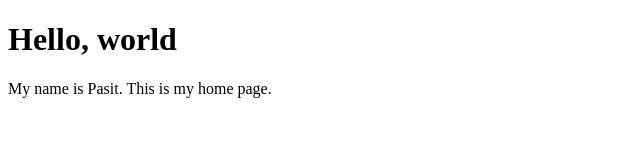
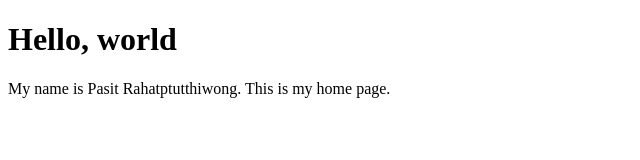
Before and after one commit to BoomPasit/223-homepage, a plain HTML site: page index.html in a window 1280 px wide. Shown: the whole page, without its empty margins (0-640 px from the left). Drawn offline with Linux system fonts and the light colour scheme.

Commit message:
add name

```diff
--- a/index.html
+++ b/index.html
@@ -4,7 +4,7 @@
 <body>
     <h1>Hello, world</h1>
     <p>
-        My name is Pasit. This is my home page.
+        My name is Pasit Rahatptutthiwong. This is my home page.
     </p>
 </body>
 
```
